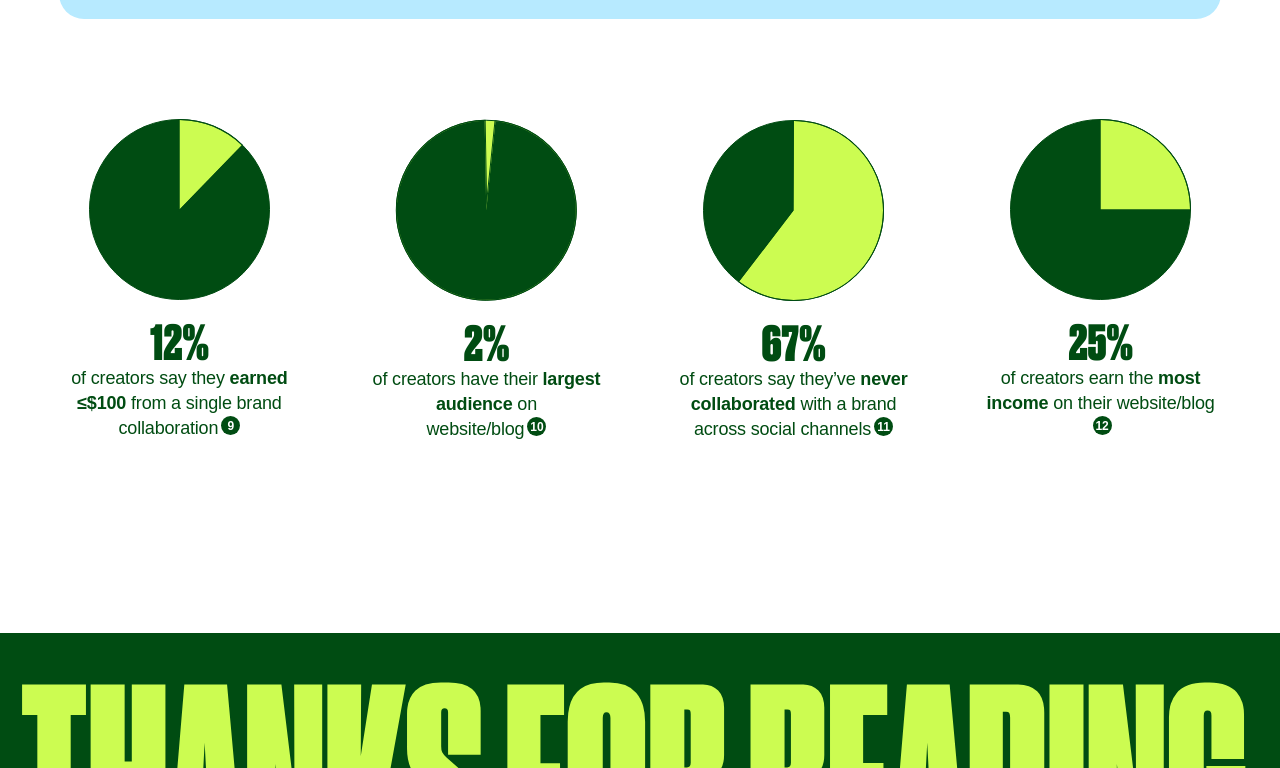
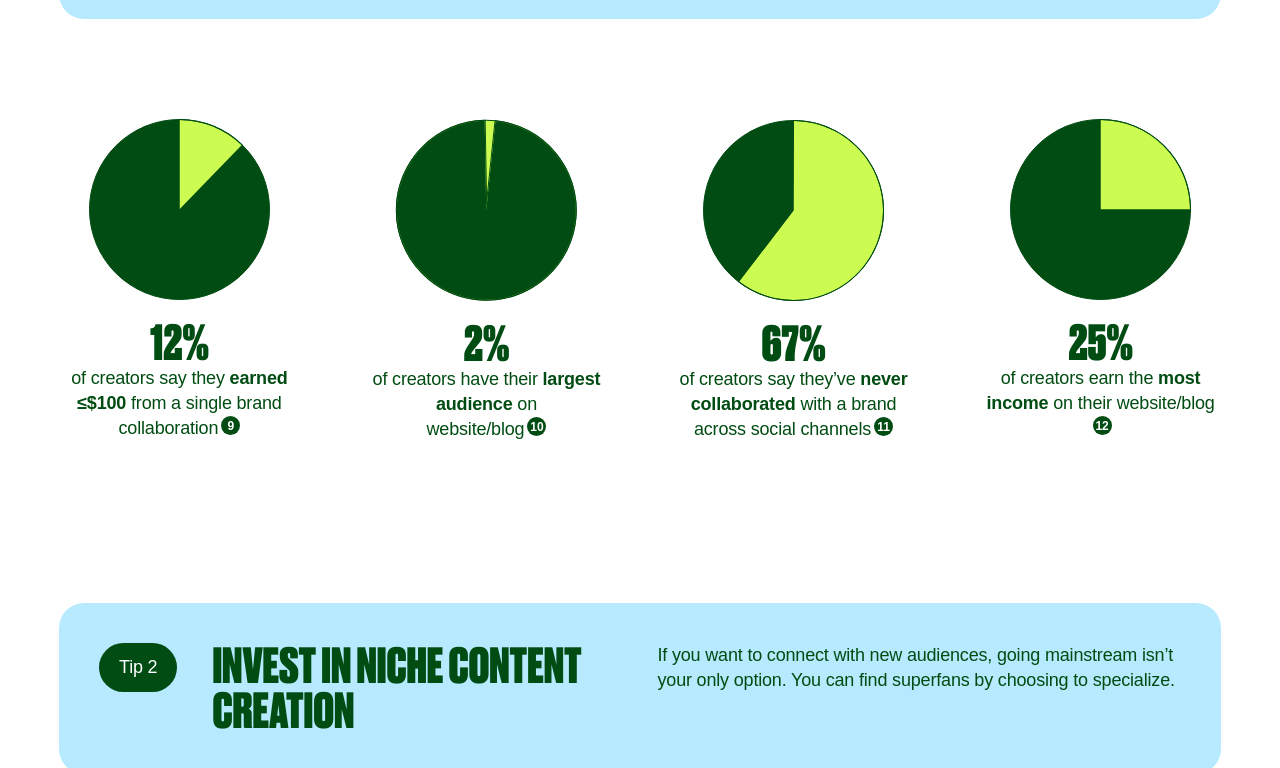
Before and after one commit to tlow87/creator-report, a Gatsby site: page / in a window 1280 px wide. Shown: the part 11232-12000 px from the top of the page. Built offline with nearby package versions, Linux system fonts and the light colour scheme; Gatsby itself is replaced by a stand-in of ours; a web font is replaced by a local one.

Commit message:
Chapter 3, tip 2. content add

```diff
--- a/src/components/ChapterThree/ChapterThree.js
+++ b/src/components/ChapterThree/ChapterThree.js
@@ -22,6 +22,11 @@ const ChapterThree = ({content}) => {
                     layout='stacked'
                     content={content[0].pieChartsOne}
                 />
+                <Tip
+                    index='2'
+                    headline={content[0].tipTwo[0].headline}
+                    paragraph={content[0].tipTwo[0].paragraph}
+                />
             </div>
         </div>
     )
--- a/src/components/ChapterThree/Tip/Tip.css
+++ b/src/components/ChapterThree/Tip/Tip.css
@@ -10,6 +10,6 @@
     flex: 1;
     height: max-content;
     margin-right: 35px;
-    min-width: 80px;
+    min-width: max-content;
     padding: 12px 20px;
 }
--- a/src/markdown/page.md
+++ b/src/markdown/page.md
@@ -159,6 +159,9 @@ chapterThree:
         paragraph: of creators earn the <span class="fw-800">most income</span> on their website/blog
         footnote: '12'
         image: ../images/chapter-3-pie-4.svg
+    tipTwo:
+      - headline: invest in niche content creation
+        paragraph: If you want to connect with new audiences, going mainstream isn’t your only option. You can find superfans by choosing to specialize.
 footer:
   - headline: Thanks for Reading
     image: ../images/footer-image.png
--- a/src/pages/index.js
+++ b/src/pages/index.js
@@ -157,6 +157,10 @@ export const pageQuery = graphql`
                   publicURL
                 }
               }
+              tipTwo {
+                headline
+                paragraph
+              }
             }
             footer {
               headline
```
